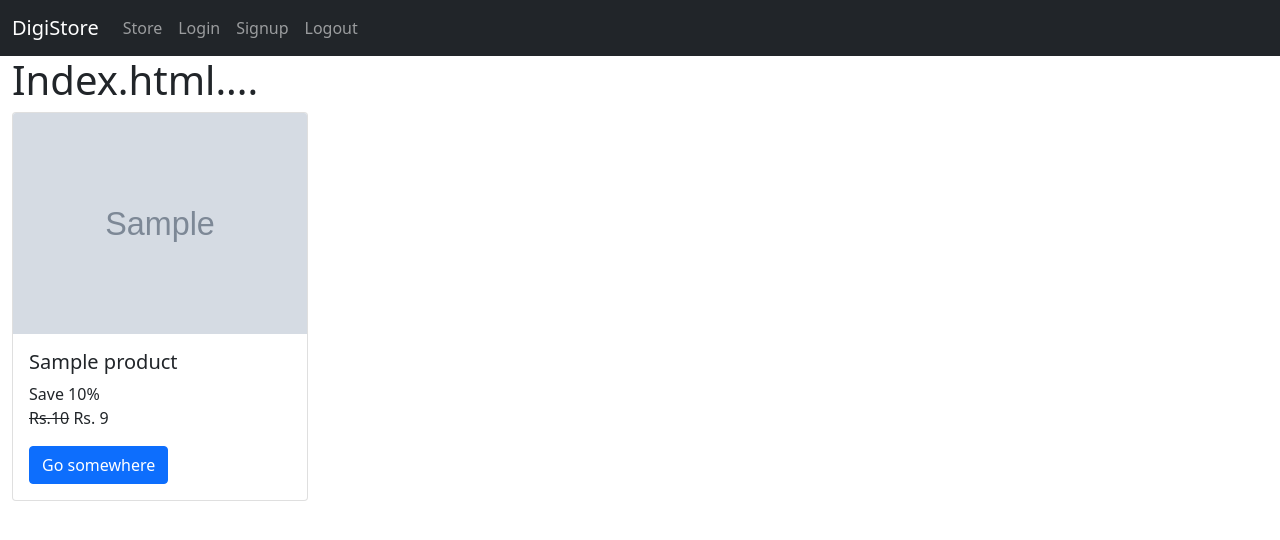
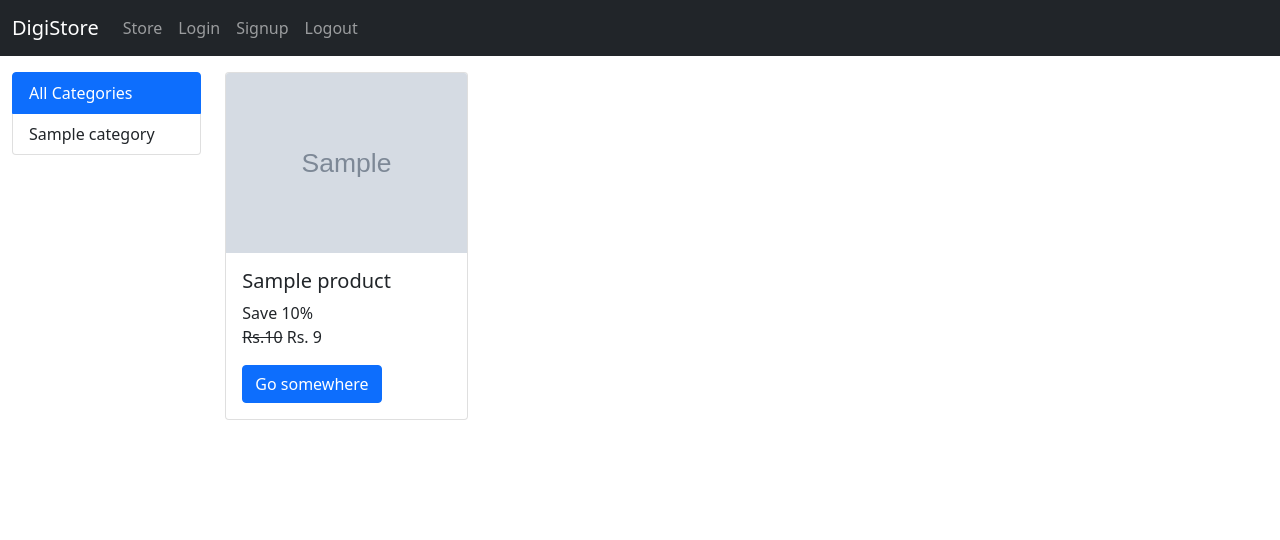
Before and after one commit to virendrapatel62/digital-product-store, a Django app: template digishop/store/templates/store/index.html in a window 1280 px wide. Shown: the top 540 px of the page. Run offline with Django 3.2, Linux system fonts and the light colour scheme; the template is opened without the code that fills it: most values are stand-ins (such as "Sample title", 1, 10 or a date in 2020); grey boxes marked "Sample" are stand-in pictures.

Commit message:
category filter done

```diff
--- a/digishop/store/templates/store/index.html
+++ b/digishop/store/templates/store/index.html
@@ -4,7 +4,20 @@
 <div class="container-fluid">
 
 
-    <h1>Index.html....</h1>
+    <div class="row mt-3">
+        <div id='categories' class="col-2">
+
+            <div class="list-group">
+                <a class="list-group-item list-group-item-action
+                 {% get_active_class request.GET.category '' %}" href="/">All Categories</a>
+                {% for category in categories %}
+                <a class="list-group-item list-group-item-action
+                {% get_active_class request.GET.category category.id %}
+                " href="?category={{category.pk}}">{{category.title}}</a>
+                {% endfor %}
+            </div>
+        </div>
+        <div id='products' class="col">
 
             <div class="row">
                 {% for product in products %}
@@ -30,4 +43,8 @@
             </div>
 
         </div>
+    </div>
+
+
+</div>
 {% endblock %}
--- a/digishop/store/templatetags/store_tags.py
+++ b/digishop/store/templatetags/store_tags.py
@@ -8,3 +8,19 @@ register = template.Library()
 def sale_price(price, discount):
     print(price, discount)
     return floor(price - (price * discount * 0.01))
+
+
+@register.simple_tag
+def get_active_class(active_category, category):
+    print(active_category, category)
+    if active_category is '' and category == '':
+        return ' active'
+
+    if active_category is '':
+        return ''
+
+    if int(active_category) == category:
+        return ' active'
+
+    if int(active_category) != category:
+        return ''
```
Also changed, not shown: digishop/store/views/home.py (+18 -1 lines). Lines whose indentation alone changed are shown as unchanged.
